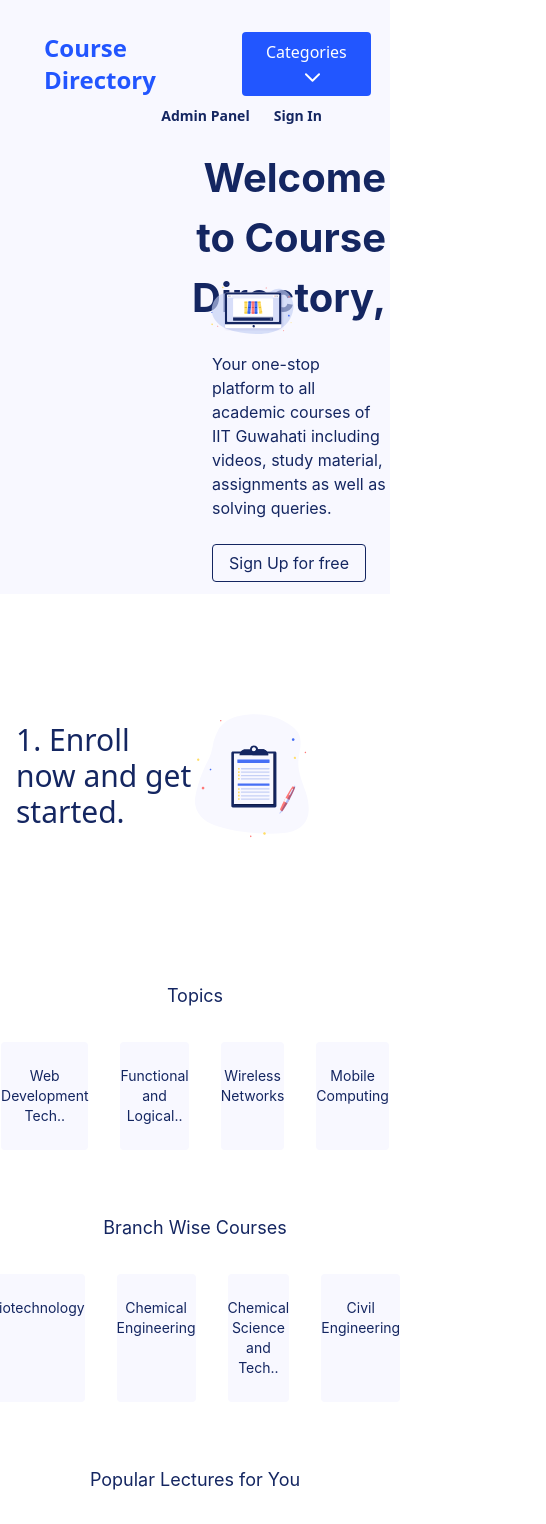
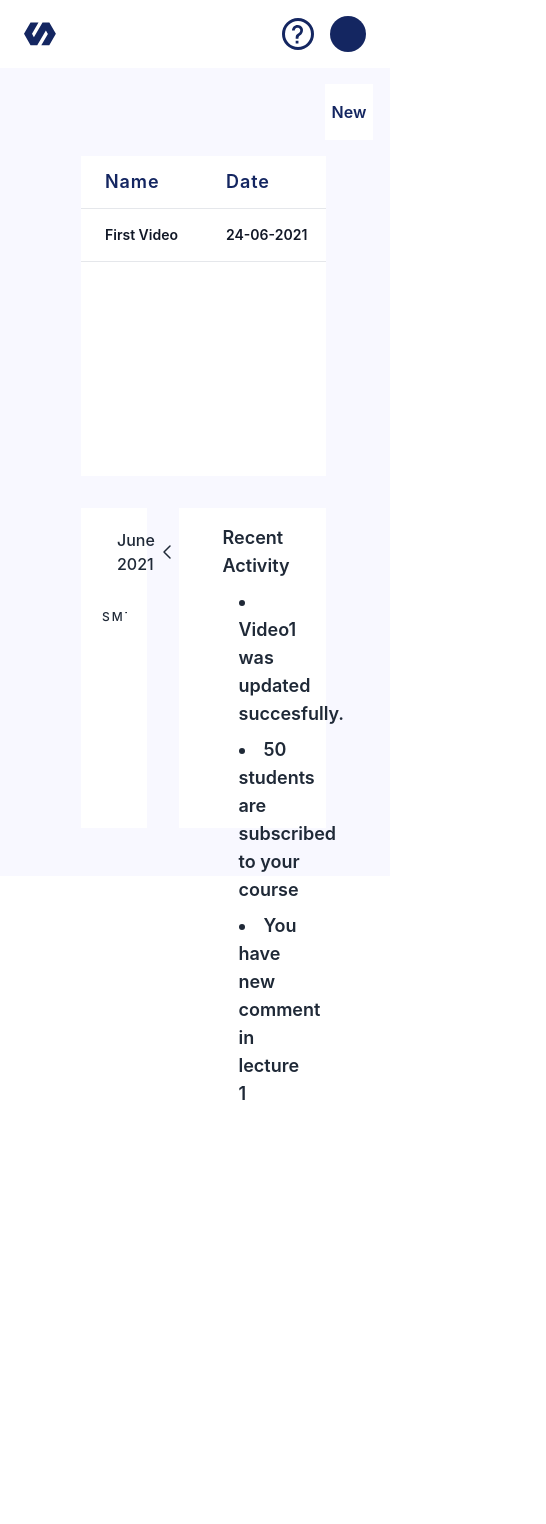
Before and after one commit to swciitg/SWC_Courses_V1, a React (Create React App) app in the folder client/: page / in a window 390 px wide. Shown: the top 1524 px of the page, 546 px wide, since content can reach past the window. After the commit the page ends 1276 px from the top, so only its background shows below. Built offline with nearby package versions, Linux system fonts and the light colour scheme; grey boxes are pictures that could not be loaded.

Commit message:
responsive

```diff
--- a/client/src/App.js
+++ b/client/src/App.js
@@ -15,12 +15,12 @@
     <div className="bg-bgColor text-navy">
 
 
-      <Navbar />
+      {/* <Navbar />
       <Container />
       <CarouselContainer />
       <MainContainer />
       <Footer />
-      <Home/>
+      <Home/> */}
       <Main/>
     </div>
 
--- a/client/src/components/admin/dashboard/new.js
+++ b/client/src/components/admin/dashboard/new.js
@@ -4,7 +4,7 @@
 
     return(
 
-        <div className="bg-white py-4 px-6 mr-16 mt-4 flex justify-center  ">
+        <div className="bg-white py-4 px-6 mr-16 mt-4 flex justify-center  font-semibold">
 
 
 
--- a/client/src/components/admin/dashboard/recent.js
+++ b/client/src/components/admin/dashboard/recent.js
@@ -5,13 +5,14 @@
 
     return(
 
-    <div className="bg-white  w-auto h-80 mt-8 ml-8 mb-12 mr-16 ">
+    <div className="bg-white  w-auto h-80 mt-8 ml-4 mb-12 mr-16">
        <div className=" pt-4 pb-40 pr-4 pl-11 text-gray-800">
-           <span className="text-base font-normal"><h1>Recent Activity</h1></span>
-           <div className="text-base font-normal">
+           <span className="text-lg font-semibold"><h1>Recent Activity</h1></span>
+           <div className="text-lg font-semibold pt-2 pl-4">
                <ol className="list-disc list-inside">
-                   <li> I am first.</li>
-                    <li>I am second</li>
+                   <li className="mb-2"> Video1 was updated succesfully.</li>
+                    <li className="mb-2">50 students are subscribed to your course</li>
+                    <li className="mb-2">You have new comment in lecture 1</li>
 
                </ol>
            </div>
--- a/client/src/components/admin/dashboard/table.js
+++ b/client/src/components/admin/dashboard/table.js
@@ -13,13 +13,13 @@
                 <table class="min-w-full divide-y divide-gray-200">
                 <thead>
                     <tr>
-                    <th scope="col" class="px-6 py-3 text-left text-xs font-medium  uppercase tracking-wider">
+                    <th scope="col" class="px-6 py-3 text-left text-lg font-medium   tracking-wider font-semibold">
                         Name
                     </th>
-                    <th scope="col" class="px-6 py-3 text-left text-xs font-medium uppercase tracking-wider">
+                    <th scope="col" class="px-6 py-3 text-left text-lg font-medium  tracking-wider font-semibold">
                         Date
                     </th>
-                    <th scope="col" class="px-6 py-3 text-left text-xs font-medium  uppercase tracking-wider">
+                    <th scope="col" class="px-6 py-3 text-left text-lg font-medium   tracking-wider font-semibold">
                         Size
                     </th>
 
@@ -28,17 +28,17 @@
                 <tbody class="bg-white divide-y divide-gray-200">
                     <tr>
                     <td class="px-6 py-4 whitespace-nowrap">
-                        <div class="text-sm font-medium text-gray-900">
+                        <div class="text-sm font-medium text-gray-900 font-semibold">
                         First Video
                         </div>
                     </td>
                     <td class="px-6 py-4 whitespace-nowrap">
-                        <div class="text-sm text-gray-900">24-06-2021</div>
+                        <div class="text-sm text-gray-900 font-semibold">24-06-2021</div>
 
                     </td>
 
                     <td class="px-6 py-4 whitespace-nowrap">
-                        <div class="text-sm text-gray-900">1 GB</div>
+                        <div class="text-sm text-gray-900 font-semibold">1 GB</div>
 
                     </td>
 
```
